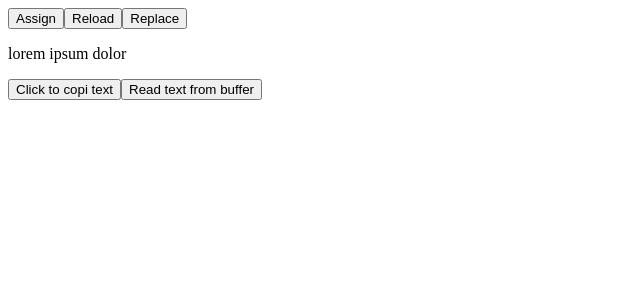
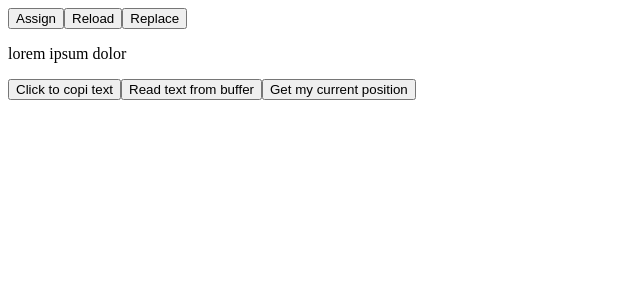
Before and after one commit to LarysaLemeshuk/cra-first-project, a React (Create React App) app: page / in a window 1280 px wide. Shown: the top 300 px of the page, without its empty margins (0-640 px from the left). Built offline with nearby package versions, Linux system fonts and the light colour scheme.

Commit message:
Geolocation: getCurrentPosition

```diff
--- a/src/Components/App.js
+++ b/src/Components/App.js
@@ -55,11 +55,21 @@ function App() {
       </button>
       <button
         onClick={() => {
-          window.navigator.clipboard.readText()
-          .then((text) => {
-        console.log(text);
+          window.navigator.clipboard.readText().then((text) => {
+            console.log(text);
           });
-        }}> Read text from buffer
+        }}
+      >
+        {' '}
+        Read text from buffer
+      </button>
+      <button
+        onClick={() => {
+          window.navigator.geolocation.getCurrentPosition((positionObject)=>{
+            console.log(positionObject);
+          })
+        }}
+      > Get my current position
       </button>
     </>
   );
```
